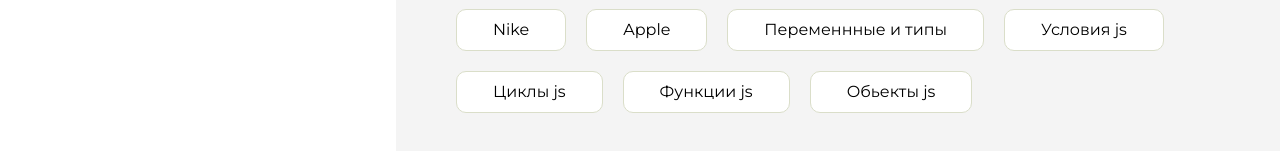
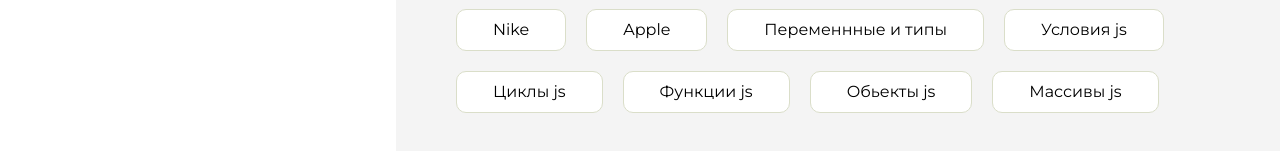
Before and after one commit to nur2282/homework, a plain HTML site: page index.html in a window 1280 px wide. Shown: the part 601-752 px from the top of the page. Drawn offline with Linux system fonts and the light colour scheme.

Commit message:
Update index.html

```diff
--- a/index.html
+++ b/index.html
@@ -161,6 +161,9 @@
                     <li class="content__list-item">
                         <a href="js-5/index.html">Обьекты js</a>
                     </li>
+                    <li class="content__list-item">
+                        <a href="js-6/index.html">Массивы js</a>
+                    </li>
                 </ul>
             </div>
             <div class="content__block hidden" id="diplomBlock">
```
